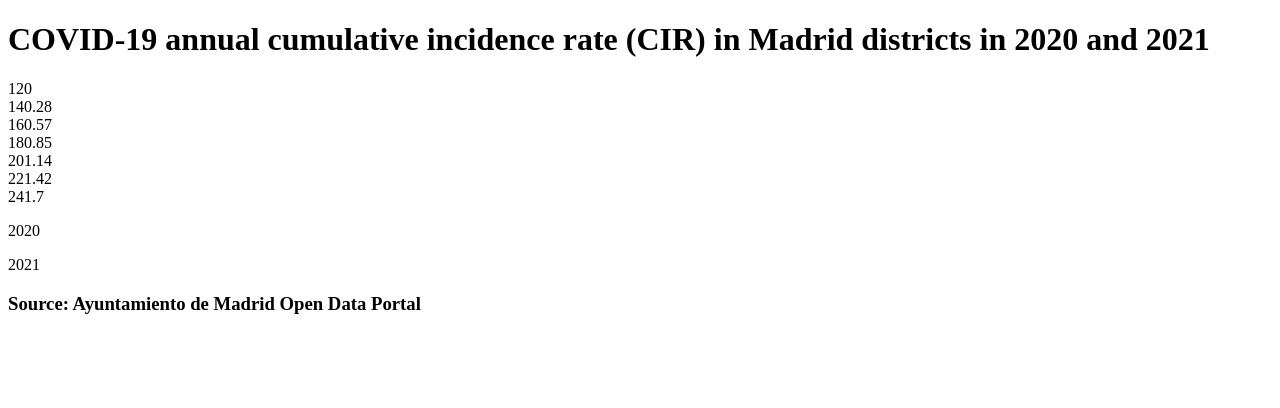
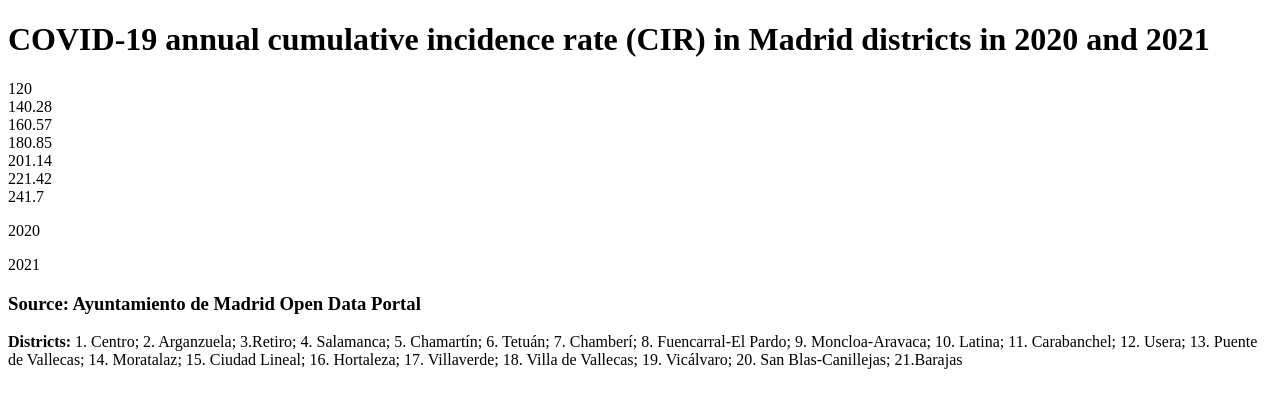
Before and after one commit to CarlosMunozDiaz/simple_covid19_madrid_map, a website: page pre/template.html in a window 1280 px wide. Drawn offline with Linux system fonts and the light colour scheme.

Commit message:
Labels incluidos

```diff
--- a/pre/css/main.scss
+++ b/pre/css/main.scss
@@ -95,6 +95,14 @@ body {
     margin-top: 12px;
 }
 
+.districts {
+    font-size: 1em;
+    font-weight: 300;
+    line-height: 1.1;
+
+    margin-top: 12px;
+}
+
 @media only screen and (max-width: 600px) {
     .b-map {
         flex-direction: column;
--- a/pre/template.html
+++ b/pre/template.html
@@ -45,6 +45,7 @@
             </div>
         </div>
         <h3 class="source"><b>Source:</b> Ayuntamiento de Madrid Open Data Portal</h3>
+        <p class="districts"><b>Districts:</b> 1. Centro; 2. Arganzuela; 3.Retiro; 4. Salamanca; 5. Chamartín; 6. Tetuán; 7. Chamberí; 8. Fuencarral-El Pardo; 9. Moncloa-Aravaca; 10. Latina; 11. Carabanchel; 12. Usera; 13. Puente de Vallecas; 14. Moratalaz; 15. Ciudad Lineal; 16. Hortaleza; 17. Villaverde; 18. Villa de Vallecas; 19. Vicálvaro; 20. San Blas-Canillejas; 21.Barajas</p>
     </div>
 </body>
 </html>
```
Also changed, not shown: docs/index.html (+1 -1 lines), pre/css/main.css, 4 other files.
